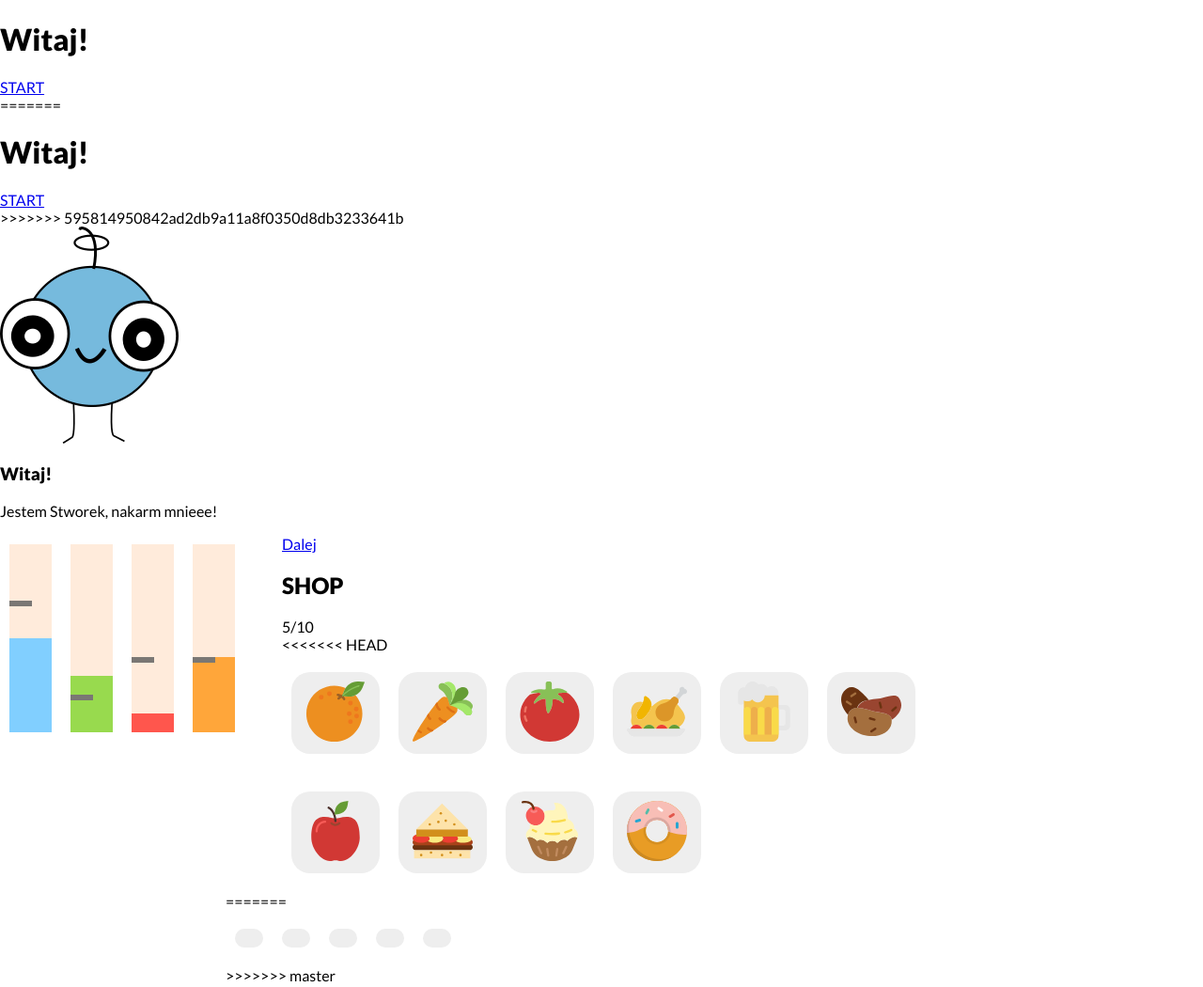
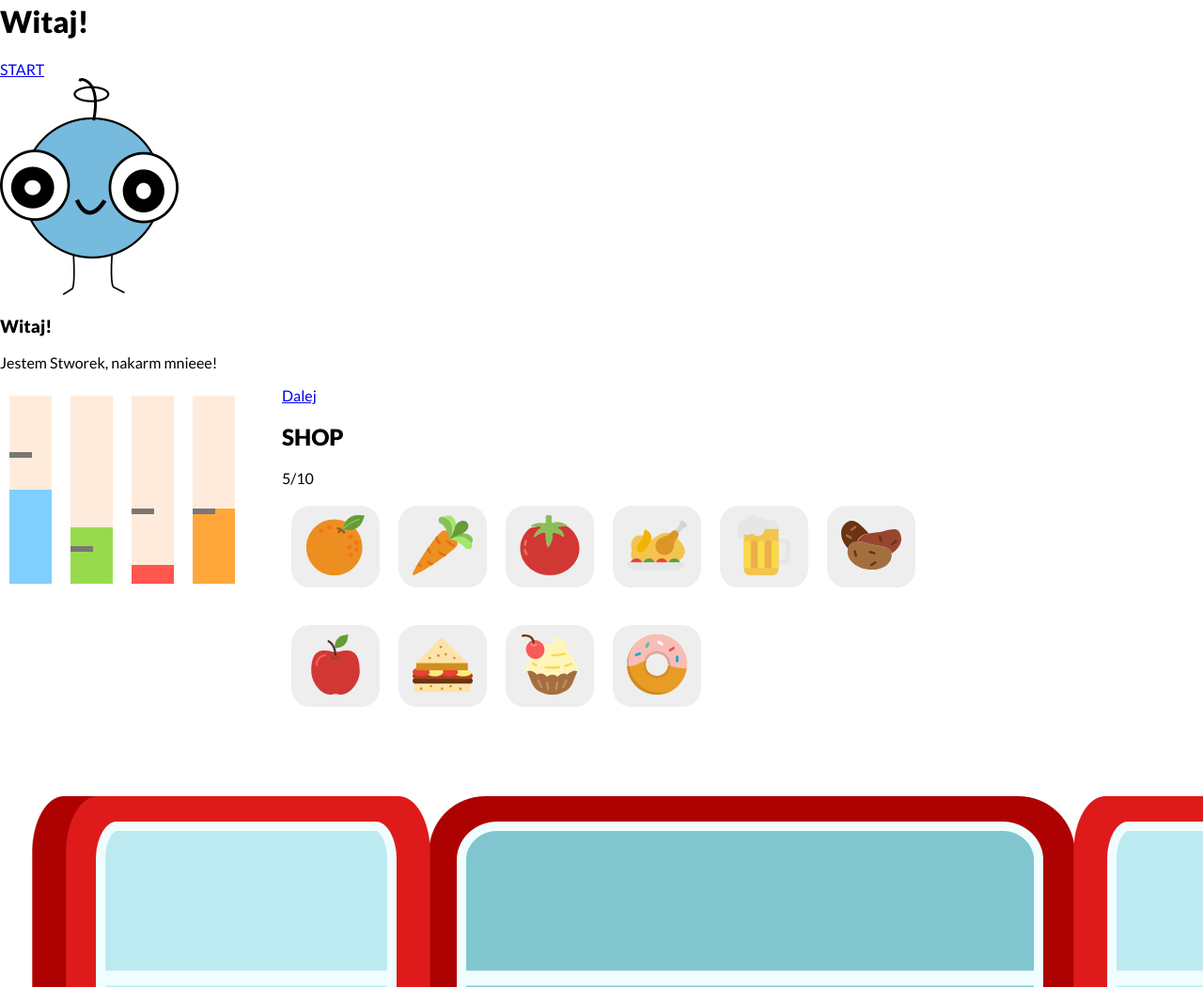
Before and after one commit to akai-org/zdrowieton2017, a website: page app/index.html in a window 1280 px wide. Shown: the part 18-1068 px from the top of the page at 94% size. Drawn offline with nearby package versions, Linux system fonts and the light colour scheme; files that its build step writes are made by us from their sources; files whose address does not match are found by name.

Commit message:
fix headers

```diff
--- a/app/score.html
+++ b/app/score.html
@@ -1,4 +1,3 @@
-<<<<<<< HEAD
 <section id="score" class="score">
     <h1>Twój wynik to:</h1>
     <h2>100</h2>
@@ -9,8 +8,3 @@
 
     <a class="start" href="#" alt="">Graj ponownie</a>
 </section>
-=======
-<div id="score">
-
-</div>
->>>>>>> 595814950842ad2db9a11a8f0350d8db3233641b
--- a/app/shop.html
+++ b/app/shop.html
@@ -4,26 +4,8 @@
     <span class="projRemaining">5/10</span>
   </header>
 
-<<<<<<< HEAD
 	<div class="well">
 	</div>
-=======
-  <div class="well">
-    <div class="item">
 
-    </div>
-    <div class="item">
 
-    </div>
-    <div class="item">
-
-    </div>
-    <div class="item">
-
-    </div>
-    <div class="item">
-
-    </div>
-  </div>
->>>>>>> master
 </section>
--- a/app/welcome.html
+++ b/app/welcome.html
@@ -1,19 +1,4 @@
-<<<<<<< HEAD
 <div class="container">
 		<h1>Witaj!</h1>
 		<a href="monster.html">START</a>
 </div>
-=======
-<!DOCTYPE html>
-<html lang="pl">
-<head>
-    <meta charset="utf-8">
-    <title></title>
-    <link rel="stylesheet" href="css/main.css">
-</head>
-<body>
-	<div id="welcome" class="container">
-		<h1>Witaj!</h1>
-		<a href="#monster">START</a>
-	</div>
->>>>>>> 595814950842ad2db9a11a8f0350d8db3233641b
```
